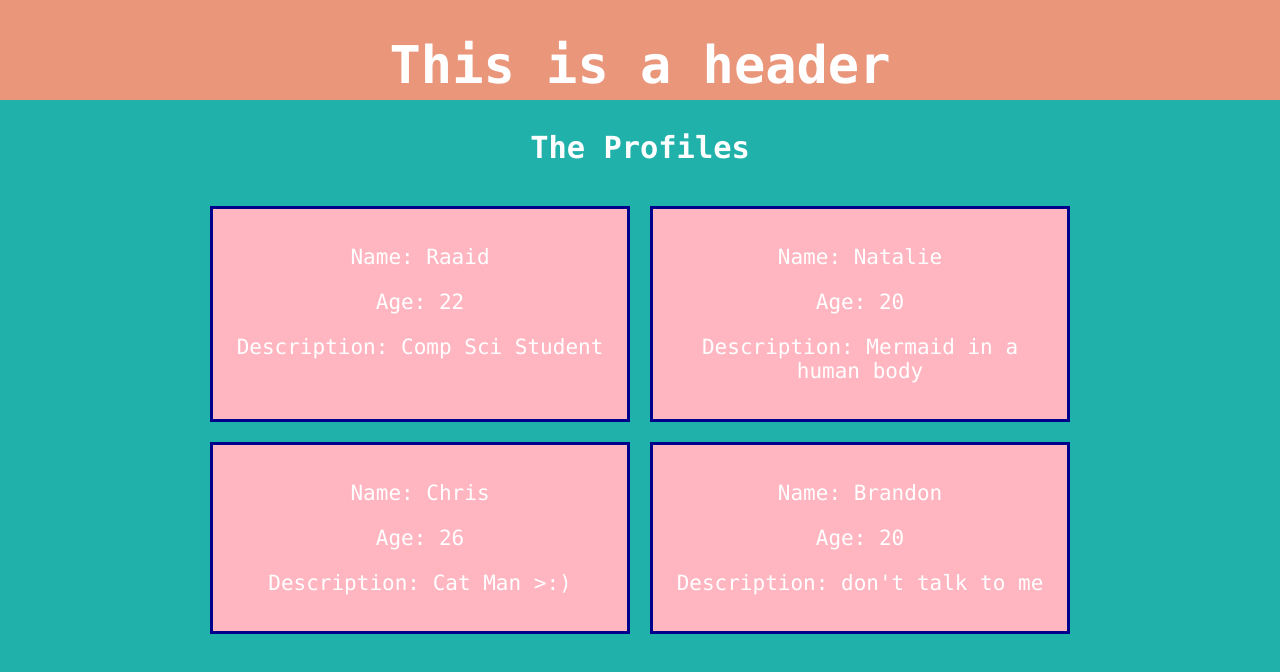
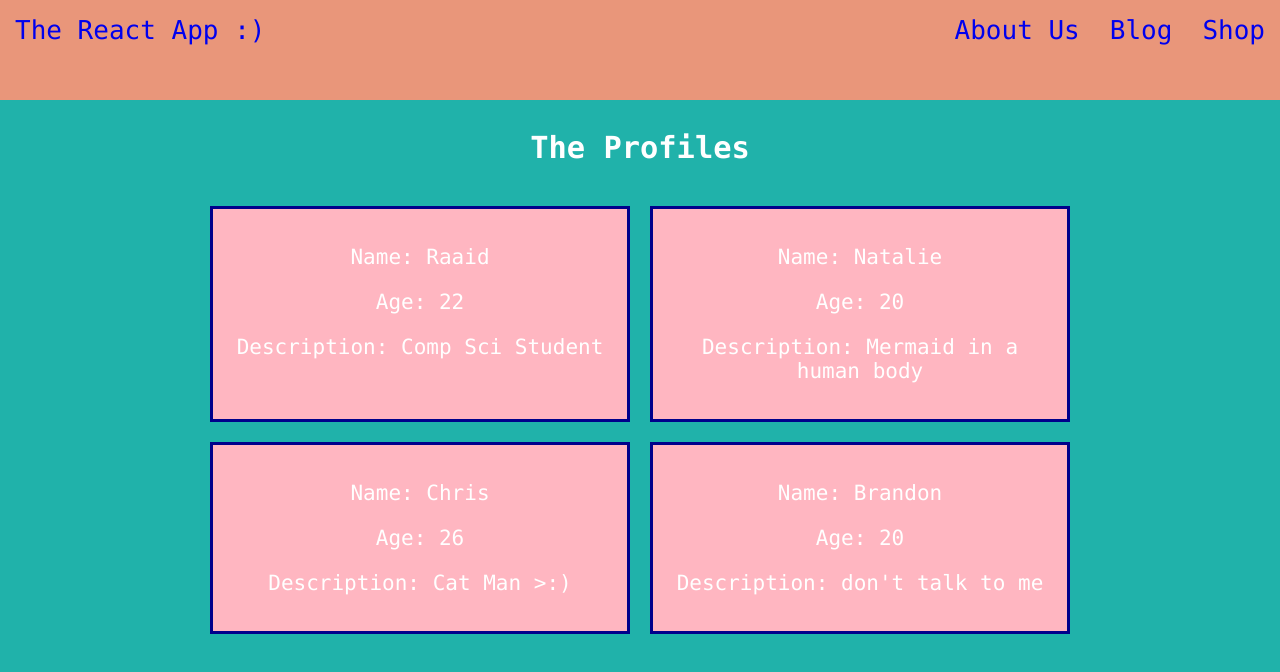
Before and after one commit to raaidsm/EcommerceSite, a React (Create React App) app: page / in a window 1280 px wide. Shown: the top 672 px of the page. Built offline with nearby package versions, Linux system fonts and the light colour scheme.

Commit message:
added left logo

```diff
--- a/src/components/header/Header.css
+++ b/src/components/header/Header.css
@@ -1,6 +1,60 @@
+/* Header */
 .header {
     height: 100px;
     width: 100%;
     background-color: darksalmon;
     display: block;
+    overflow: hidden;
 }
+/* Header Link */
+.header a{
+    margin: 15px;
+    text-decoration: none;
+    float: right;
+}
+/* When you hover over a link in the header */
+.header a:hover{
+    background-color: #ddd;
+    color: black;
+}
+
+
+.header a.active {
+    background-color: lightgreen;
+    color: white;
+}
+
+.header .icon {
+    display: none;
+}
+
+
+h1{
+    text-align: left;
+}
+
+.logo{
+    float: left;
+}
+
+@media screen and (max-width: 600px) {
+    .header a:not(:first-child) {display: none;}
+    .header a.icon {
+        float: right;
+        display: block;
+    }
+}
+
+@media screen and (max-width: 600px) {
+    .header.responsive {position: relative;}
+    .header.responsive .icon {
+        position: absolute;
+        right: 0;
+        top: 0;
+    }
+    .header.responsive a {
+        float: none;
+        display: block;
+        text-align: left;
+    }
+}
--- a/src/components/header/Header.tsx
+++ b/src/components/header/Header.tsx
@@ -7,8 +7,13 @@ interface HeaderProps {
 
 const Header: FC<HeaderProps> = (props: any) => {
     return <div className="header">
+        <div className="logo">
+            <a href="#" className="logo">The React App :)</a>
+        </div>
            <header>
-               <h1>This is a header</h1>
+               <a className="header-link"  href="#">Shop</a>
+               <a href="#">Blog</a>
+               <a href="#">About Us</a>
            </header>
     </div>;
 }
```
